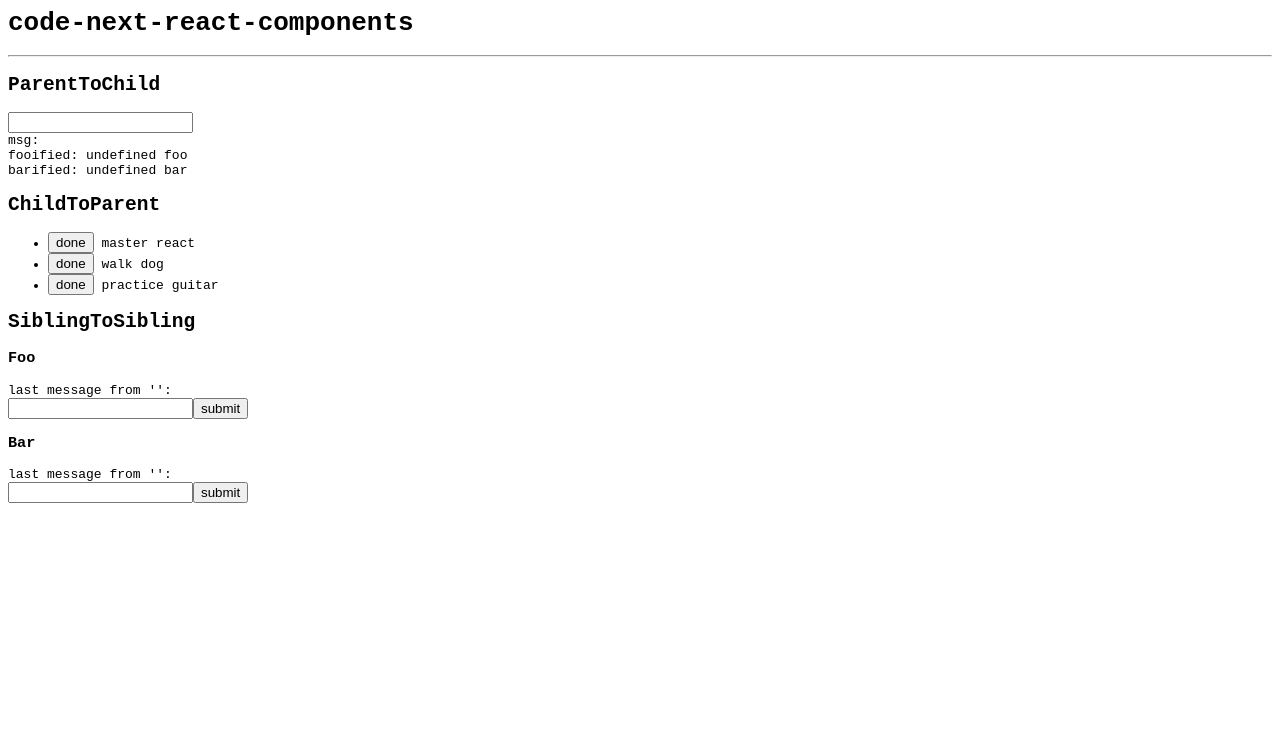
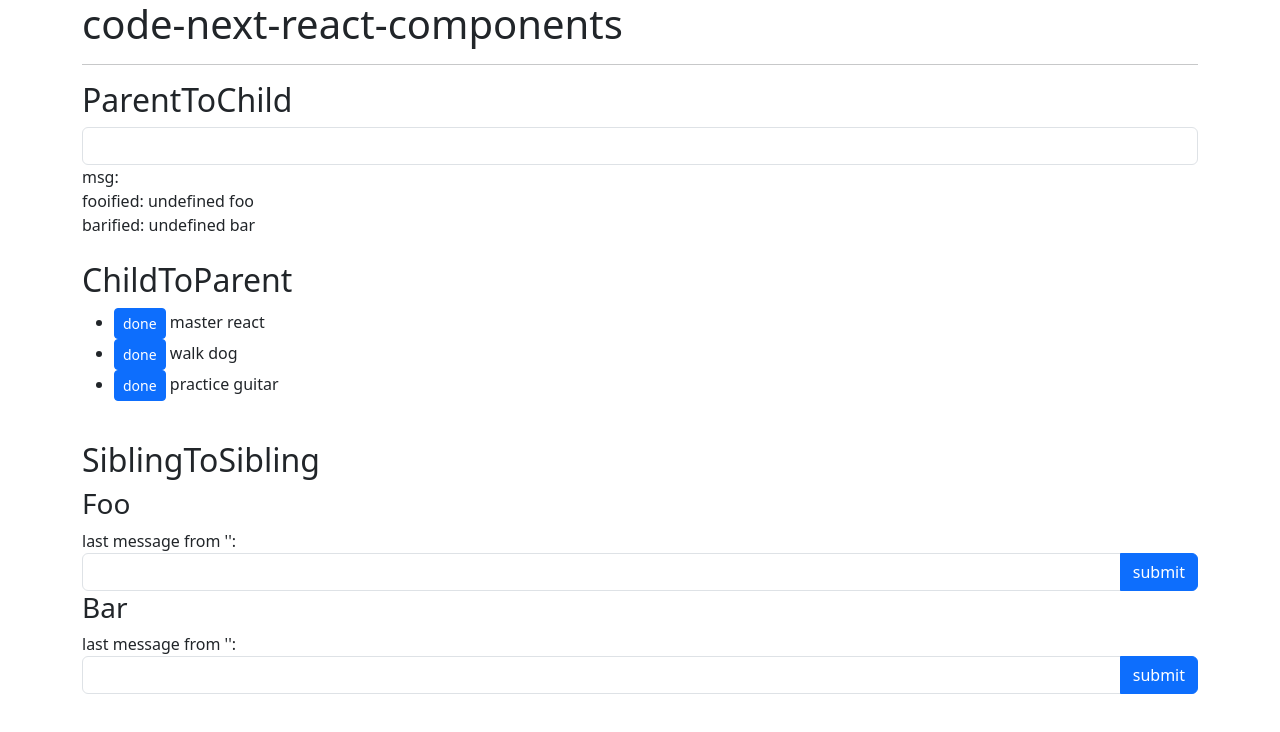
Before and after one commit to jaredjj3/code-next-react-components, a React (Create React App) app: page / in a window 1280 px wide. Shown: the top 732 px of the page. Built offline with nearby package versions, Linux system fonts and the light colour scheme.

Commit message:
8 files modified, 1 deleted

```diff
--- a/public/index.html
+++ b/public/index.html
@@ -1 +1,22 @@
-<div id="root"></div>
+<!DOCTYPE html>
+<html lang="en">
+  <head>
+    <meta charset="utf-8" />
+    <meta name="viewport" content="width=device-width, initial-scale=1" />
+    <title>Code Next React Components</title>
+    <link
+      href="https://cdn.jsdelivr.net/npm/bootstrap@5.3.0-alpha1/dist/css/bootstrap.min.css"
+      rel="stylesheet"
+      integrity="sha384-GLhlTQ8iRABdZLl6O3oVMWSktQOp6b7In1Zl3/Jr59b6EGGoI1aFkw7cmDA6j6gD"
+      crossorigin="anonymous"
+    />
+  </head>
+  <body>
+    <div id="root"></div>
+    <script
+      src="https://cdn.jsdelivr.net/npm/bootstrap@5.3.0-alpha1/dist/js/bootstrap.bundle.min.js"
+      integrity="sha384-w76AqPfDkMBDXo30jS1Sgez6pr3x5MlQ1ZAGC+nuZB+EYdgRZgiwxhTBTkF7CXvN"
+      crossorigin="anonymous"
+    ></script>
+  </body>
+</html>
--- a/src/App.js
+++ b/src/App.js
@@ -2,18 +2,21 @@
 import { ParentToChild } from './ParentToChild';
 import { ChildToParent } from './ChildToParent';
 import { SiblingToSibling } from './SiblingToSibling';
-import './style.css';
 
 export default function App() {
   return (
-    <div>
+    <div class="container">
       <h1>code-next-react-components</h1>
 
       <hr />
 
       <ParentToChild />
 
+      <br />
+
       <ChildToParent />
+
+      <br />
 
       <SiblingToSibling />
     </div>
--- a/src/ChildToParent.js
+++ b/src/ChildToParent.js
@@ -38,6 +38,8 @@
   const todo = props.todo;
 
   return (
-    <li><button>done</button>{' '}{todo.text}</li>
+    <li>
+      <button class="btn btn-primary btn-sm">done</button> {todo.text}
+    </li>
   );
 };
--- a/src/ParentToChild.js
+++ b/src/ParentToChild.js
@@ -12,7 +12,7 @@
       <h2>ParentToChild</h2>
 
       <div>
-        <input id="msg" />
+        <input id="msg" class="form-control" />
       </div>
 
       <div>msg: {msg}</div>
--- a/src/ParentToChild.solution.js
+++ b/src/ParentToChild.solution.js
@@ -15,7 +15,7 @@
       <h2>ParentToChild</h2>
 
       <div>
-        <input id="msg" onChange={onChange} value={msg} />
+        <input id="msg" class="form-control" onChange={onChange} value={msg} />
       </div>
 
       <div>msg: {msg}</div>
--- a/src/SiblingToSibling.js
+++ b/src/SiblingToSibling.js
@@ -40,9 +40,9 @@
     <>
       <h3>Foo</h3>
       <div>last message from '{message.from}': {message.text}</div>
-      <div>
-        <input onChange={onChange} value={text} />
-        <button>submit</button>
+      <div class="input-group">
+        <input class="form-control" onChange={onChange} value={text} />
+        <button class="btn btn-primary">submit</button>
       </div>
     </>
   );
@@ -56,9 +56,9 @@
     <>
       <h3>Bar</h3>
       <div>last message from '{message.from}': {message.text}</div>
-      <div>
-        <input />
-        <button>submit</button>
+      <div class="input-group">
+        <input class="form-control" />
+        <button class="btn btn-primary">submit</button>
       </div>
     </>
   );
--- a/src/style.css
+++ /dev/null
@@ -1,3 +0,0 @@
-body {
-  font-family: monospace;
-}
```
Also changed, not shown: src/ChildToParent.solution.js (+8 -3 lines), src/SiblingToSibling.solution.js (+17 -10 lines).
